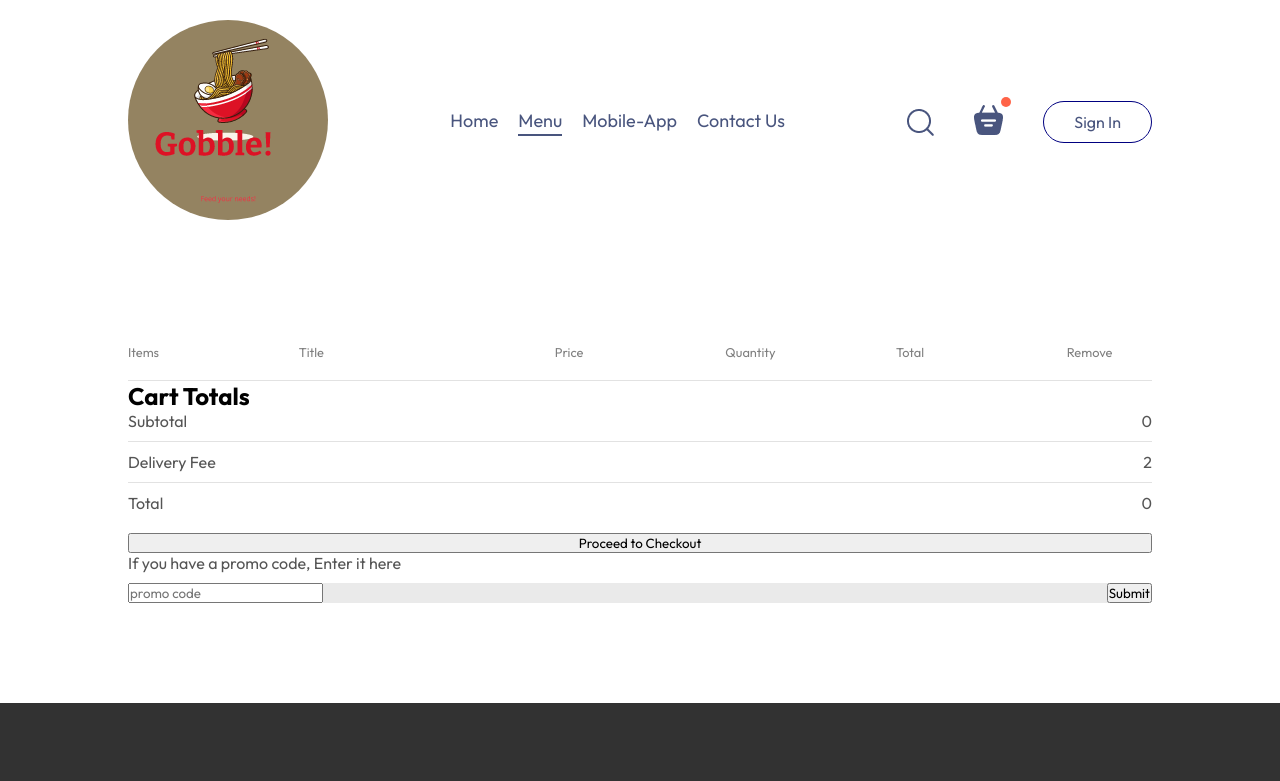
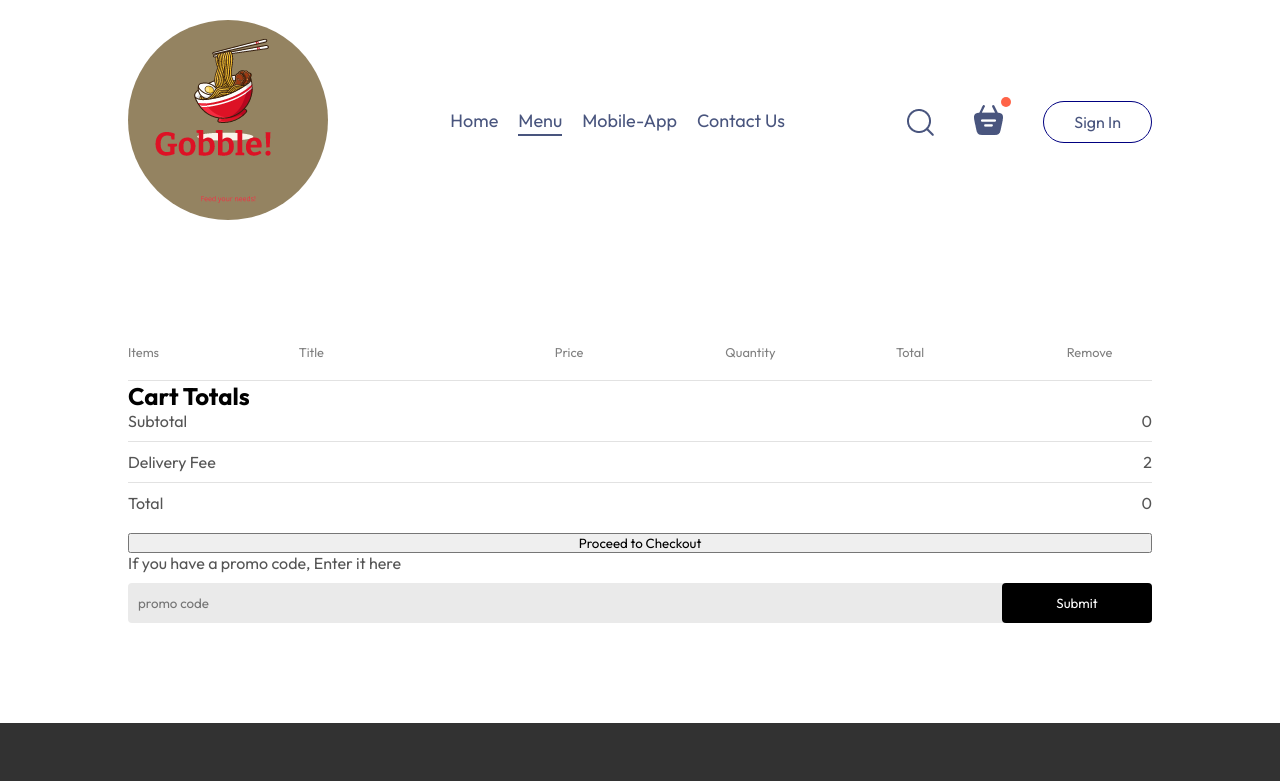
Before and after one commit to Chaunceydarby35/Food-Del-App, a React (Vite) app: page /cart in a window 1280 px wide. Shown: the top 781 px of the page. Built offline with nearby package versions, Linux system fonts and the light colour scheme.

Commit message:
updated-css

```diff
--- a/src/pages/Cart/Cart.css
+++ b/src/pages/Cart/Cart.css
@@ -65,3 +65,21 @@
     background-color: #eaeaea;
     border-radius: 4px;
 }
+
+.cart-promocode-input input{
+    background: transparent;
+    border: none;
+    outline: none;
+    padding-left: 10px;
+}
+
+.cart-promocode-input button{
+    width: max(10vw, 150px);
+    padding: 12px 5px;
+    background-color: black;
+    border: none;
+    color: white;
+    border-radius: 4px;
+}
+
+@media (max-width:750px)
```
